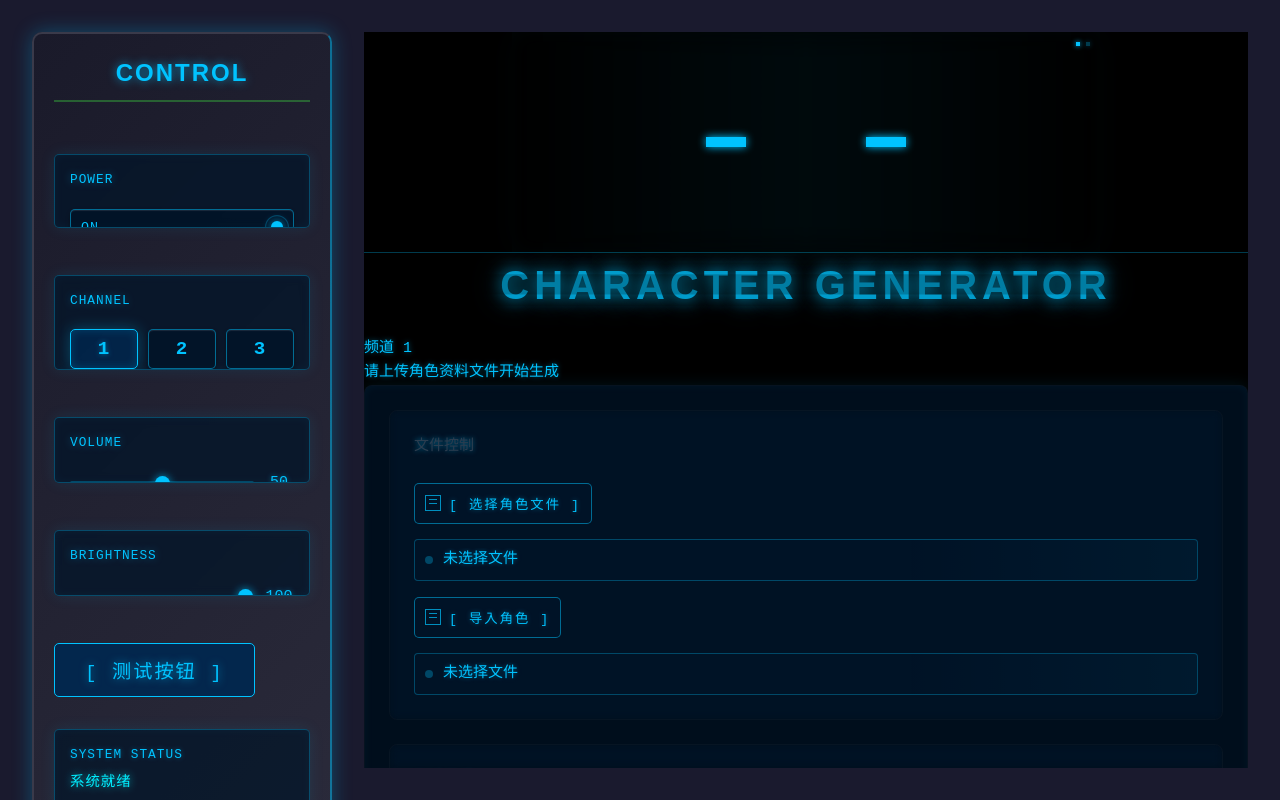
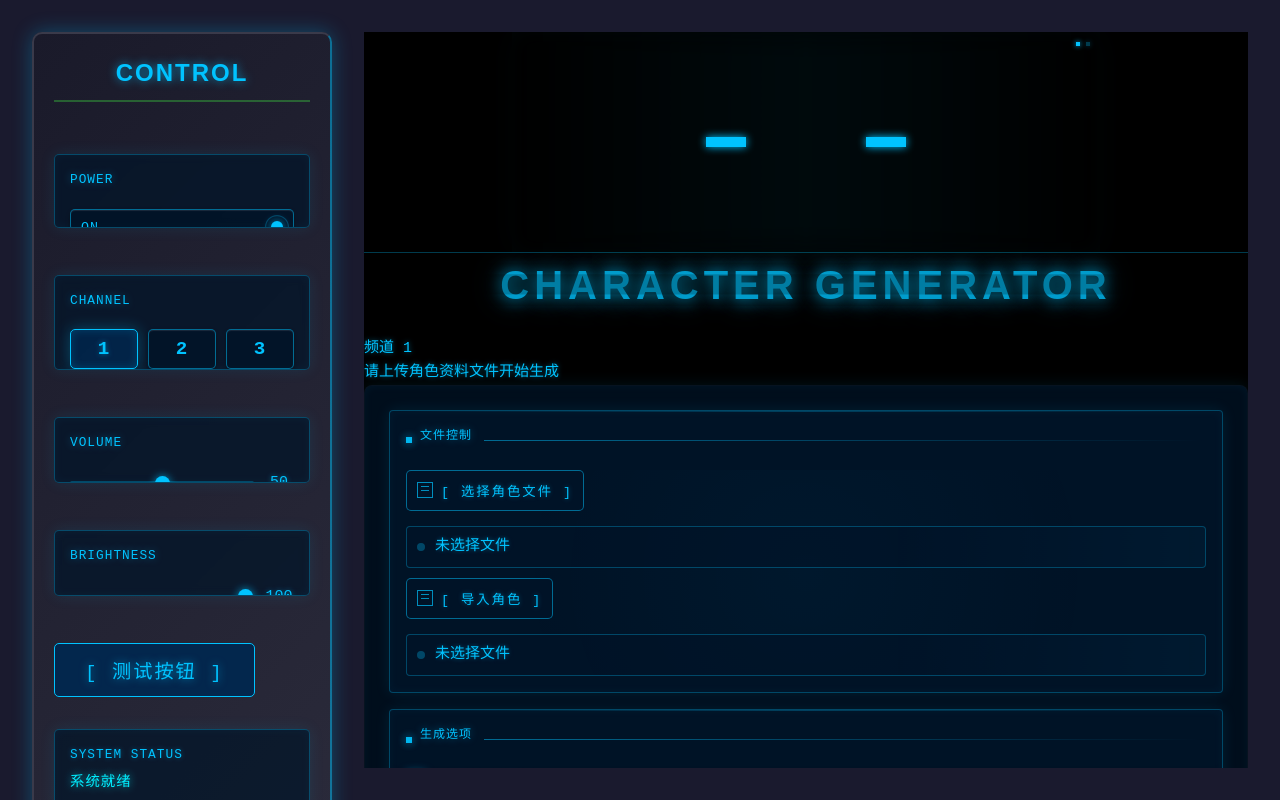
Before and after one commit to BlackBearCC/AgentZero, a Vue app in the folder vue-project/: page / in a window 1280 px wide. Built offline with nearby package versions, Linux system fonts and the light colour scheme; a web font is replaced by a local one.

Commit message:
feat(design-system): 重新设计 TvControlGroup 组件
- 添加控制组标题栏，包括指示器、标签和分割线
-调整背景色、边框色等样式，提升视觉效果- 增加鼠标悬停时的交互效果
- 优化组件内部结构，提高可维护性

```diff
--- a/vue-project/src/design-system/components/TvControlGroup.vue
+++ b/vue-project/src/design-system/components/TvControlGroup.vue
@@ -1,6 +1,10 @@
 <template>
   <div class="tv-control-group">
-    <div class="control-label" v-if="label">{{ label }}</div>
+    <div class="control-header" v-if="label">
+      <div class="control-indicator"></div>
+      <div class="control-label">{{ label }}</div>
+      <div class="control-line"></div>
+    </div>
     <div class="control-content">
       <slot></slot>
     </div>
@@ -18,15 +22,15 @@ defineProps({
 
 <style lang="scss" scoped>
 .tv-control-group {
-  background: var(--color-panel);
-  border: 1px solid var(--color-border);
-  border-radius: var(--border-radius-md);
-  padding: var(--spacing-md);
+  background: rgba(0, 20, 40, 0.7);
+  border: 1px solid rgba(0, 195, 255, 0.3);
+  border-radius: 4px;
+  padding: 16px;
   display: flex;
   flex-direction: column;
-  gap: var(--spacing-sm);
-  margin-bottom: var(--spacing-md);
-  box-shadow: 0 0 15px var(--shadow-secondary), inset 0 0 10px rgba(0, 195, 255, 0.05);
+  gap: 12px;
+  margin-bottom: 16px;
+  box-shadow: 0 0 15px rgba(0, 195, 255, 0.1), inset 0 0 10px rgba(0, 195, 255, 0.05);
   backdrop-filter: blur(5px);
   position: relative;
   overflow: hidden;
@@ -41,7 +45,7 @@ defineProps({
     background: linear-gradient(
       45deg,
       transparent,
-      var(--effect-scan),
+      rgba(0, 195, 255, 0.05),
       transparent
     );
     transform: rotate(45deg);
@@ -49,18 +53,88 @@ defineProps({
     z-index: -1;
   }
 
+  &::after {
+    content: '';
+    position: absolute;
+    top: 0;
+    left: 0;
+    right: 0;
+    height: 1px;
+    background: linear-gradient(
+      90deg,
+      transparent,
+      rgba(0, 195, 255, 0.5),
+      transparent
+    );
+    opacity: 0.5;
+  }
+
+  .control-header {
+    display: flex;
+    align-items: center;
+    gap: 8px;
+    margin-bottom: 4px;
+  }
+
+  .control-indicator {
+    width: 6px;
+    height: 6px;
+    background: #00c3ff;
+    box-shadow: 0 0 8px rgba(0, 195, 255, 0.8);
+    animation: pulse 2s infinite alternate;
+  }
+
   .control-label {
-    font-size: var(--font-size-sm);
-    color: var(--color-text);
-    letter-spacing: var(--letter-spacing-tight);
+    font-size: 12px;
+    color: #00c3ff;
+    letter-spacing: 1px;
     text-transform: uppercase;
-    text-shadow: 0 0 8px var(--shadow-secondary);
+    text-shadow: 0 0 8px rgba(0, 195, 255, 0.4);
+    font-weight: 500;
+  }
+
+  .control-line {
+    flex: 1;
+    height: 1px;
+    background: linear-gradient(
+      90deg,
+      rgba(0, 195, 255, 0.5),
+      transparent
+    );
+    margin-left: 4px;
   }
 
   .control-content {
     display: flex;
     flex-direction: column;
-    gap: var(--spacing-sm);
+    gap: 10px;
+    position: relative;
+    z-index: 1;
+
+    &::before {
+      content: '';
+      position: absolute;
+      top: 0;
+      left: 0;
+      width: 100%;
+      height: 100%;
+      background: radial-gradient(
+        circle at center,
+        rgba(0, 195, 255, 0.03) 0%,
+        transparent 70%
+      );
+      pointer-events: none;
+      z-index: -1;
+    }
+  }
+
+  &:hover {
+    border-color: rgba(0, 195, 255, 0.5);
+    box-shadow: 0 0 20px rgba(0, 195, 255, 0.15), inset 0 0 15px rgba(0, 195, 255, 0.07);
+
+    .control-indicator {
+      animation: pulse-fast 1s infinite alternate;
+    }
   }
 }
 
@@ -68,4 +142,14 @@ defineProps({
   0% { transform: translate(-50%, -50%) rotate(45deg); }
   100% { transform: translate(150%, 150%) rotate(45deg); }
 }
+
+@keyframes pulse {
+  0% { opacity: 0.7; }
+  100% { opacity: 1; }
+}
+
+@keyframes pulse-fast {
+  0% { opacity: 0.7; }
+  100% { opacity: 1; }
+}
 </style>
```
